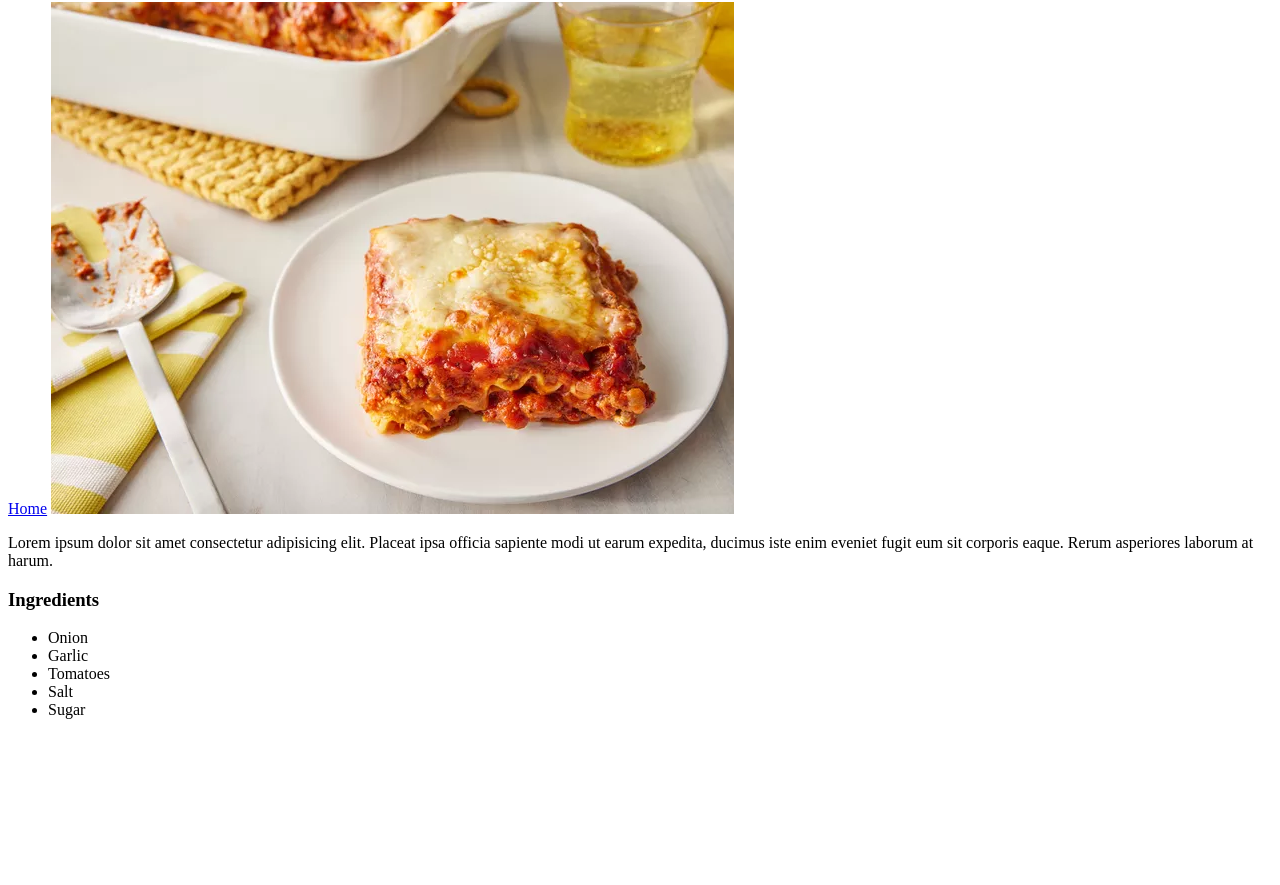
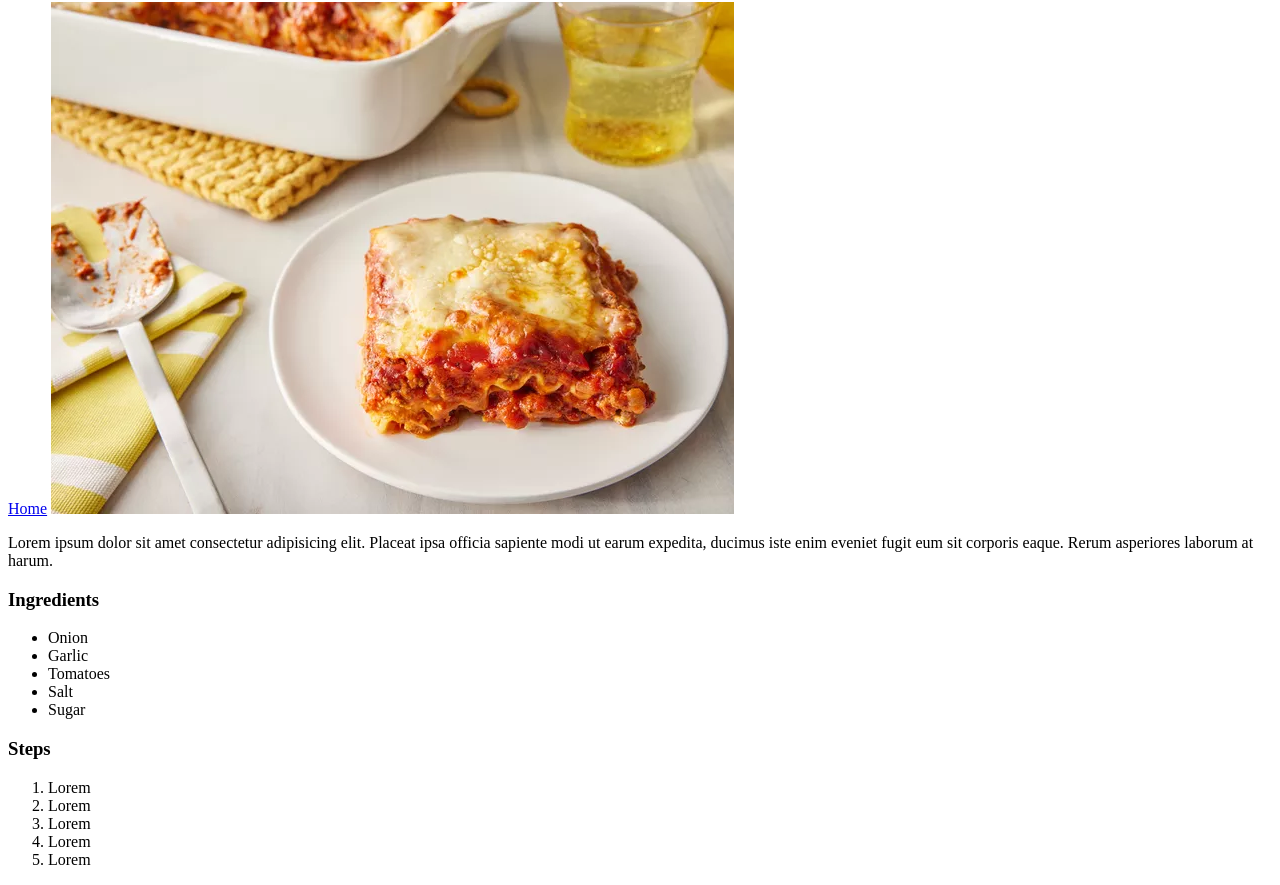
Before and after one commit to samonclique/odin-recipes, a plain HTML site: page recipes/lasagna.html in a window 1280 px wide. Shown: the part 78-963 px from the top of the page. Before the commit the page ends 813 px from the top, so only its background shows below. Drawn offline with Linux system fonts and the light colour scheme.

Commit message:
Add steps to recipes

```diff
--- a/recipes/lasagna.html
+++ b/recipes/lasagna.html
@@ -23,5 +23,14 @@
         <li>Sugar</li>
     </ul>
 
+    <h3>Steps</h3>
+    <ol>
+        <li>Lorem</li>
+        <li>Lorem</li>
+        <li>Lorem</li>
+        <li>Lorem</li>
+        <li>Lorem</li>
+    </ol>
+
 </body>
 </html>
```
Also changed, not shown: recipes/meatloaf.html (+9 -0 lines), recipes/pancakes.html (+9 -0 lines), recipes/rice.html (+8 -0 lines).
